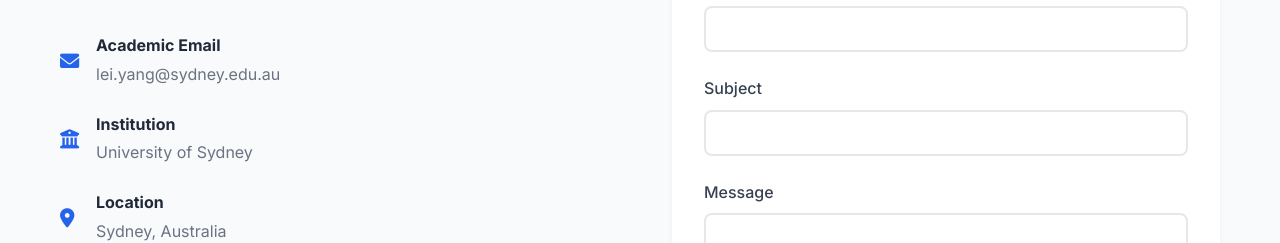
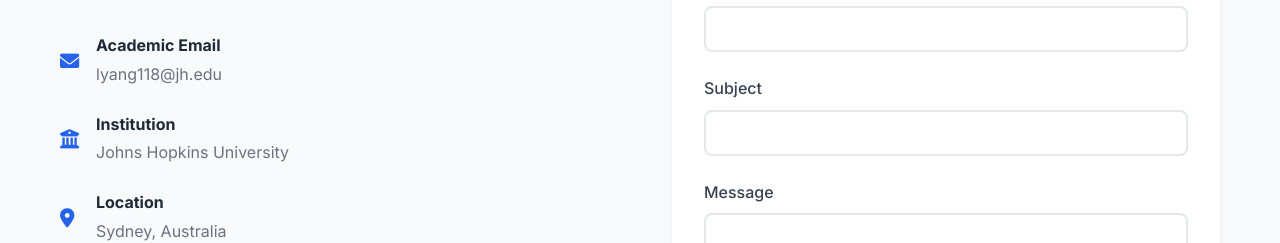
Before and after one commit to leiyang-usyd/Extreme-Mechanics-for-Underground-Engineering, a plain HTML site: page index.html in a window 1280 px wide. Shown: the part 3650-3893 px from the top of the page. Drawn offline with Linux system fonts and the light colour scheme.

Commit message:
Update contact information - Johns Hopkins University affiliation

```diff
--- a/index.html
+++ b/index.html
@@ -277,14 +277,14 @@
                             <i class="fas fa-envelope"></i>
                             <div>
                                 <h4>Academic Email</h4>
-                                <p>lei.yang@sydney.edu.au</p>
+                                <p>lyang118@jh.edu</p>
                             </div>
                         </div>
                         <div class="contact-method">
                             <i class="fas fa-university"></i>
                             <div>
                                 <h4>Institution</h4>
-                                <p>University of Sydney</p>
+                                <p>Johns Hopkins University</p>
                             </div>
                         </div>
                         <div class="contact-method">
```
